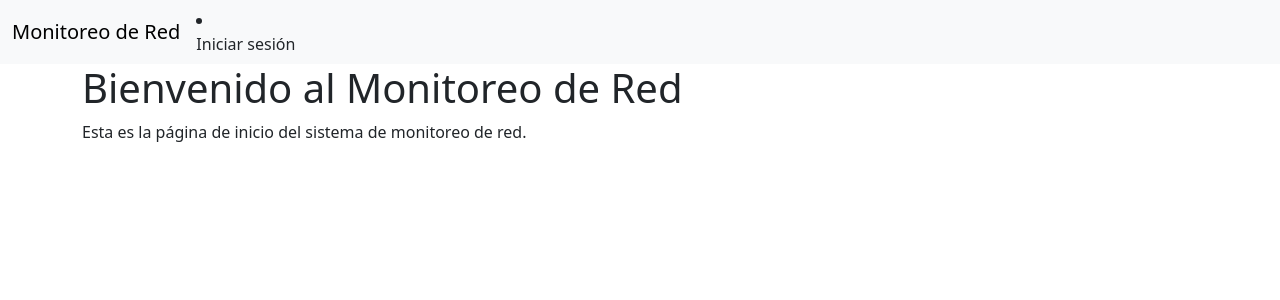
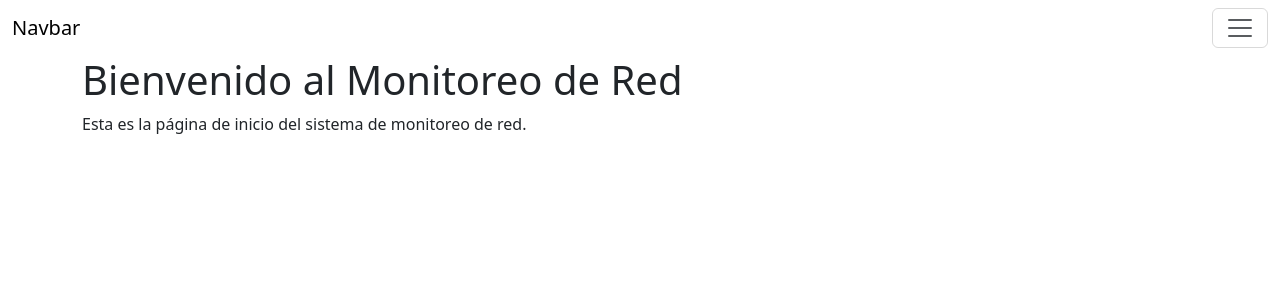
Before and after one commit to keving259/django-monitoreo-de-red, a Django app: template monitoreo_de_red/templates/home.html in a window 1280 px wide. Shown: the top 300 px of the page. Run offline with Django 5.2, Linux system fonts and the light colour scheme; the template is opened without the code that fills it, so the values that code supplies are empty; some libraries are stand-ins or nearby versions.

Commit message:
Refactor navbar to use drawer component and update Bootstrap version

```diff
--- a/monitoreo_de_red/templates/base.html
+++ b/monitoreo_de_red/templates/base.html
@@ -5,16 +5,21 @@
     <meta charset="UTF-8" />
     <meta name="viewport" content="width=device-width, initial-scale=1.0" />
     <title>Monitoreo de Red</title>
-    <link href="https://cdn.jsdelivr.net/npm/bootstrap@5.3.8/dist/css/bootstrap.min.css" rel="stylesheet" integrity="sha384-sRIl4kxILFvY47J16cr9ZwB07vP4J8+LH7qKQnuqkuIAvNWLzeN8tE5YBujZqJLB" crossorigin="anonymous" />
+    <link href="https://cdn.jsdelivr.net/npm/bootstrap@6.0.0-alpha.1/dist/css/bootstrap.min.css" rel="stylesheet" integrity="sha384-B/GM4XqrwHnWXNOWMbloTmrYXZg10cakYGmpfsR/bbzQ6JAJI4ihuyADKLnBgrCe" crossorigin="anonymous" />
+    <script type="module" src="https://cdn.jsdelivr.net/npm/bootstrap@6.0.0-alpha.1/dist/js/bootstrap.bundle.min.js" integrity="sha384-1a/pXj49ZQ1aHEmrJ+gMw1otqoVsYwlEnlD8mIfY2TV03r20Y0CN7uqx1tQogjPL" crossorigin="anonymous"></script>
   </head>
   <body>
-
-    <nav class="navbar navbar-expand-lg bg-body-tertiary">
+    <nav class="navbar sm:navbar-expand bg-1 fg-2">
       <div class="container-fluid">
-        <a class="navbar-brand" href="{% url 'home' %}">Monitoreo de Red</a>
-        <button class="navbar-toggler" type="button" data-bs-toggle="collapse" data-bs-target="#navbarNavAltMarkup" aria-controls="navbarNavAltMarkup" aria-expanded="false" aria-label="Toggle navigation"><span class="navbar-toggler-icon"></span></button>
-        <div class="collapse navbar-collapse" id="navbarNavAltMarkup">
-          <div class="navbar-nav"></div>
+        <a class="navbar-brand" href="#">Navbar</a>
+        <button class="btn-icon navbar-toggler" type="button" data-bs-toggle="drawer" data-bs-target="#navbarNav" aria-controls="navbarNav" aria-expanded="false" aria-label="Toggle navigation"><span class="navbar-toggler-icon" aria-hidden="true"></span></button>
+        <dialog class="drawer drawer-end" tabindex="-1" id="navbarNav" aria-labelledby="navbarNavLabel">
+          <div class="drawer-header">
+            <h5 class="drawer-title" id="navbarNavLabel">Menu</h5>
+            <button type="button" class="btn-close" data-bs-dismiss="drawer" aria-label="Close"></button>
+          </div>
+          <div class="drawer-body">
+            <ul class="navbar-nav">
               {% if user.is_authenticated %}
                 <li class="nav-item">
                   <a class="nav-link" href="{% url 'logout' %}">Cerrar sesión</a>
@@ -24,13 +29,16 @@
                   <a class="nav-link" href="{% url 'login' %}">Iniciar sesión</a>
                 </li>
               {% endif %}
+              <li class="nav-item">
+                <a class="nav-link active" aria-current="page" href="{% url 'hosts' %}">Hosts</a>
+              </li>
+            </ul>
           </div>
+        </dialog>
       </div>
     </nav>
-
     <main class="container">
       {% block content %}
-
       {% endblock %}
     </main>
   </body>
```
Lines whose indentation alone changed are shown as unchanged.
